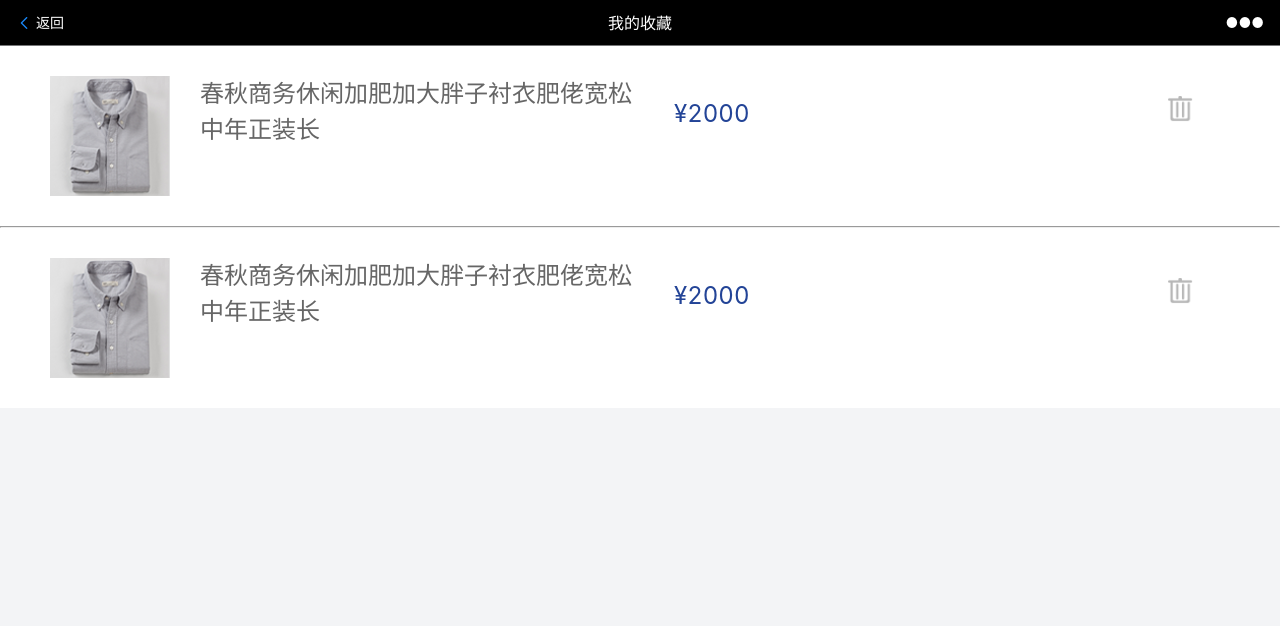
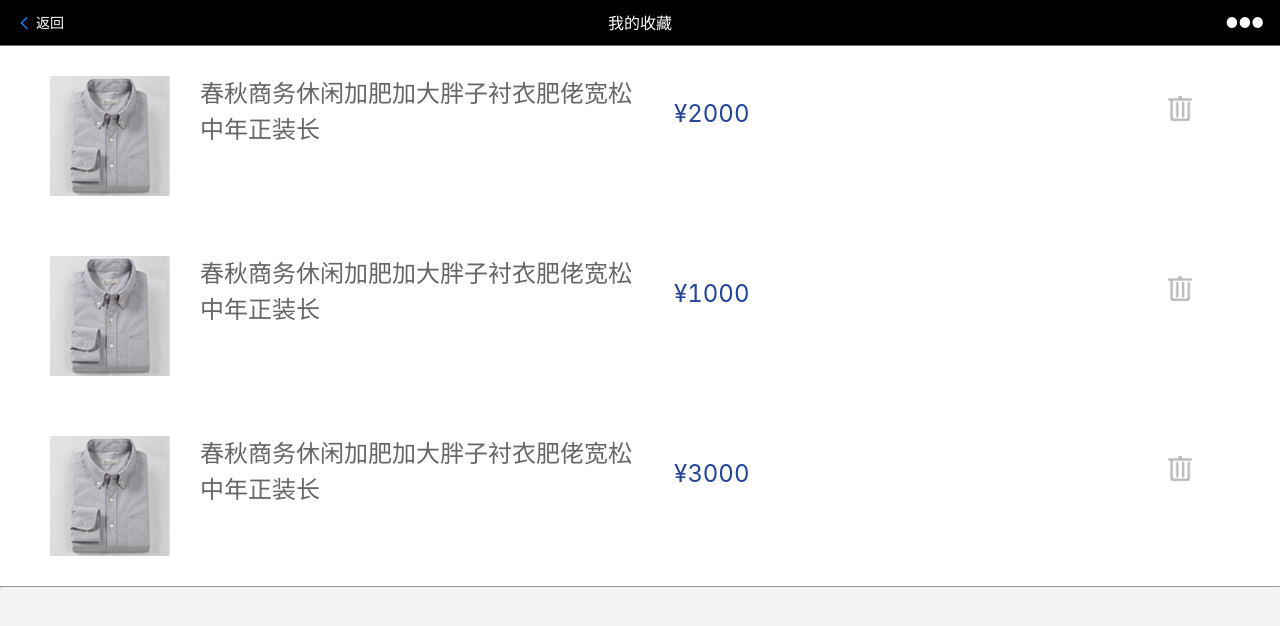
Before and after one commit to JuliusCaesarZeppeli/bilang, a Vue app in the folder bilang/: page /#/collect in a window 1280 px wide. Shown: the top 626 px of the page. Built offline with nearby package versions, Linux system fonts and the light colour scheme.

Commit message:
船新版本

```diff
--- a/bilang/src/components/Collect.vue
+++ b/bilang/src/components/Collect.vue
@@ -13,7 +13,20 @@
     />
 
     <!-- main -->
-    <div class="MyCollect">
+    <div class="MyCollect" v-for="(item,index) in data" :key='item.id'>
+      <div class="pic">
+        <img src="../assets/images/我的收藏/pic_1.png" />
+      </div>
+      <p class="collect_wz">春秋商务休闲加肥加大胖子衬衣肥佬宽松中年正装长</p>
+      <p class="collect_wz2">
+        <span class="rmb">¥</span><span class="price">{{item.price}}</span>
+        <img src="../assets/images/我的收藏/我的收藏_06.png"  @click="del(index)"/>
+      </p>
+    </div>
+
+    <hr>
+
+    <!-- <div class="MyCollect">
       <div class="pic">
         <img src="../assets/images/我的收藏/pic_1.png" />
       </div>
@@ -22,20 +35,7 @@
         <span class="rmb">¥</span><span class="price">2000</span>
         <img src="../assets/images/我的收藏/我的收藏_06.png" />
       </p>
-    </div>
-
-    <hr>
-
-    <div class="MyCollect">
-      <div class="pic">
-        <img src="../assets/images/我的收藏/pic_1.png" />
-      </div>
-      <p class="collect_wz">春秋商务休闲加肥加大胖子衬衣肥佬宽松中年正装长</p>
-      <p class="collect_wz2">
-        <span class="rmb">¥</span><span class="price">2000</span>
-        <img src="../assets/images/我的收藏/我的收藏_06.png" />
-      </p>
-    </div>
+    </div> -->
   </div>
 </template>
 
@@ -44,7 +44,19 @@ export default {
   name: 'Collect',
   data (){
     return {
-
+      data:[{
+        id:1,
+        price:2000
+      },
+      {
+        id:2,
+        price:1000
+      },
+      {
+        id:3,
+        price:3000
+      }
+      ]
     }
   },
   methods: {
@@ -54,6 +66,10 @@ export default {
     onClickRight() {
       this.$toast('按钮');
     },
+    del(i){
+      this.data.splice(i,1);
+      console.log(i+1);
+    }
   },
 }
 </script>
--- a/bilang/src/components/SingleProduct.vue
+++ b/bilang/src/components/SingleProduct.vue
@@ -137,7 +137,7 @@
     </div>
     <!-- 购物车 -->
     <div class='shoppingCart'>
-      <img src="../assets/images/单品/单品_03.png">
+      <img src="../assets/images/单品/单品_03.png" @click="$router.push('/Cart')">
     </div>
     <!-- 三道杠 -->
     <div class='ThreeBars'>
```
